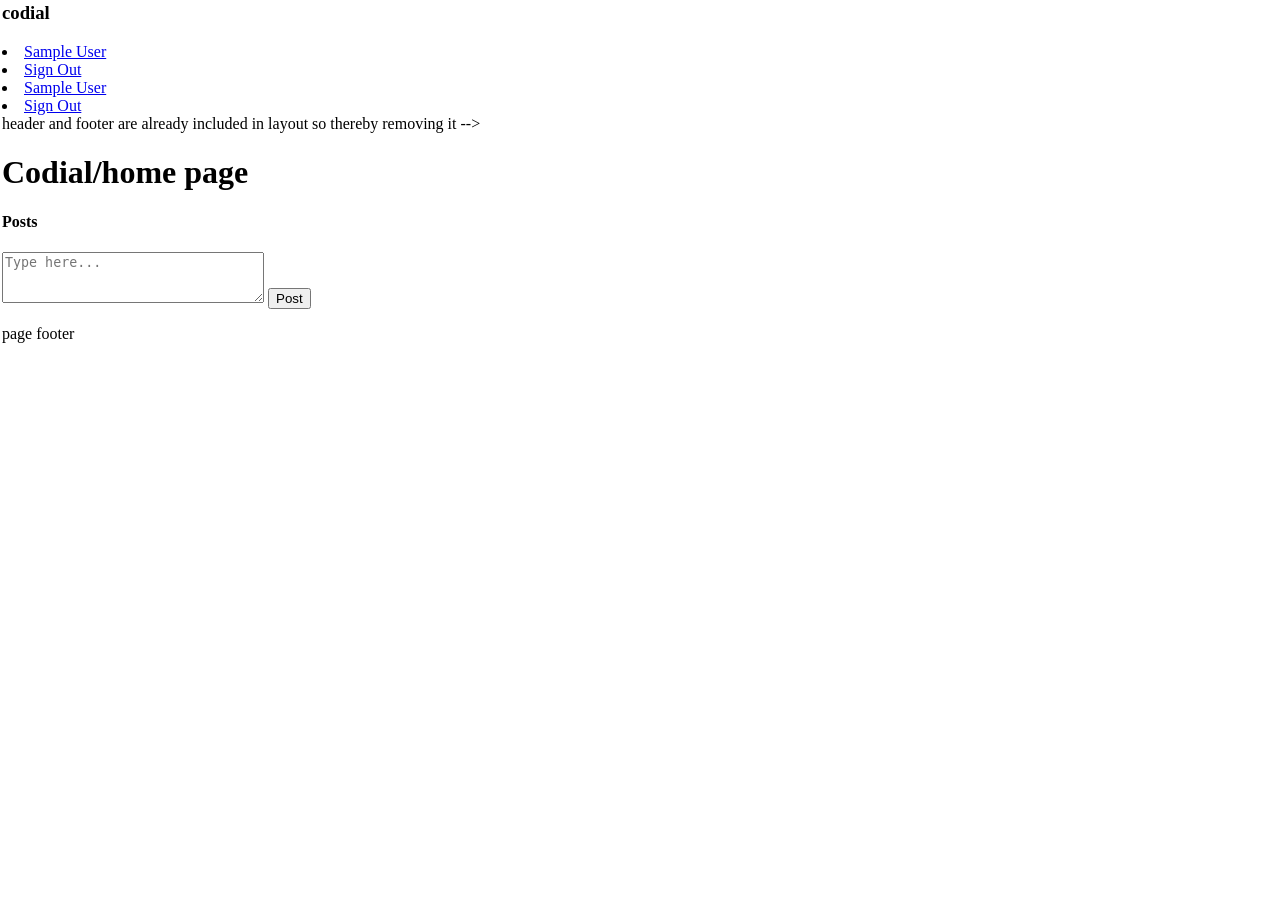
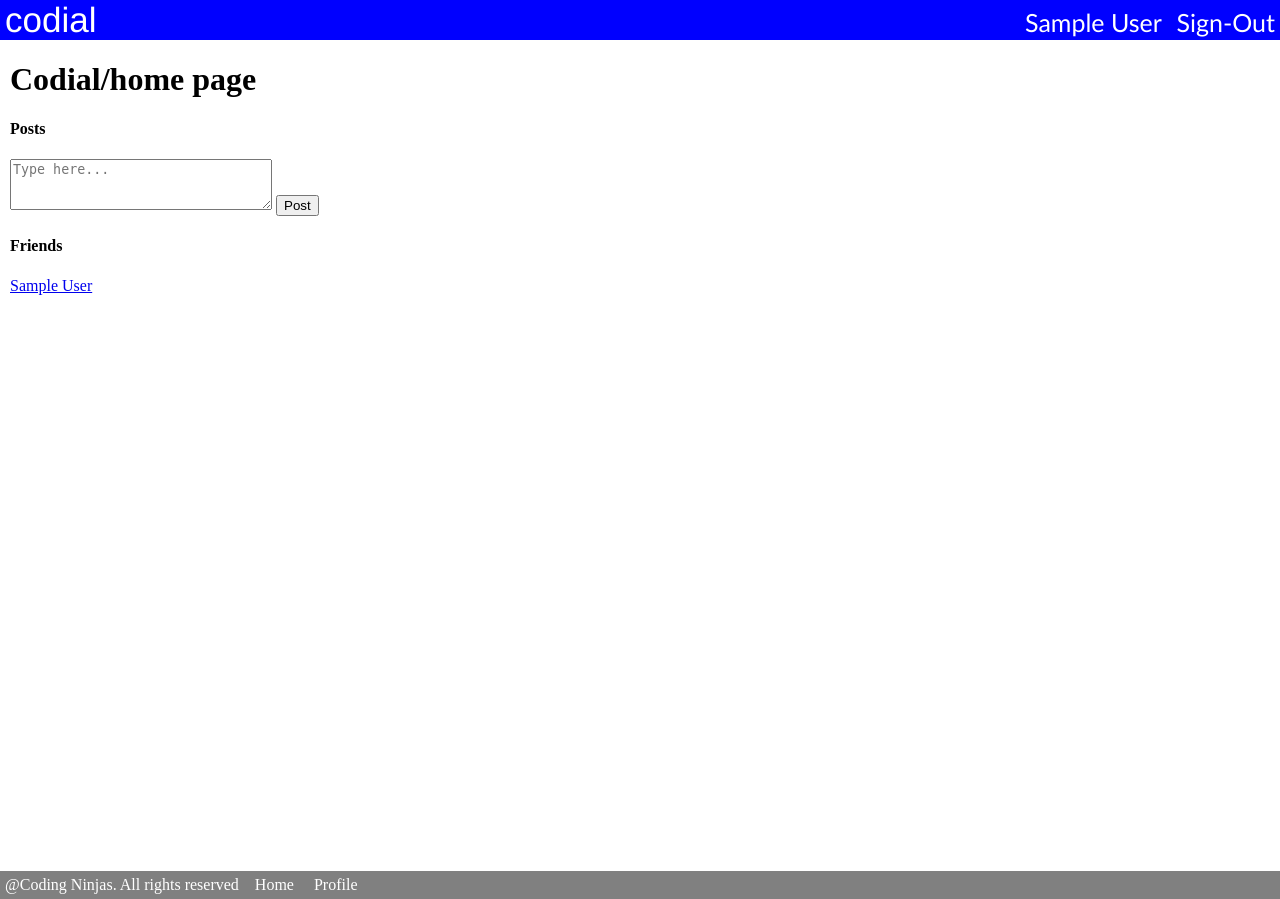
Before and after one commit to shishir474/codial, a Node server app: page / in a window 1280 px wide. Before the commit the page ends 343 px from the top, so only its background shows below. Run offline with Node 20, Linux system fonts and the light colour scheme; the visitor is signed in with stand-in values (Sample User, id 1); data that the repository does not hold is empty; some libraries are stand-ins or nearby versions.

Commit message:
display all the users on home page only if the user is logged in

```diff
--- /dev/null
+++ b/assets/css/footer.css
@@ -0,0 +1,9 @@
+footer {
+  display: flex;
+  align-content: flex-start;
+  padding: 5px;
+  background-color: grey;
+  color: white; }
+  footer div a {
+    text-decoration: none;
+    color: white; }
--- /dev/null
+++ b/assets/css/header.css
@@ -0,0 +1,17 @@
+#header {
+  display: flex;
+  flex-direction: row;
+  flex-wrap: nowrap;
+  background-color: blue;
+  color: white;
+  justify-content: space-between; }
+  #header div {
+    font-size: 35px;
+    margin-left: 5px;
+    font-family: 'Franklin Gothic Medium', 'Arial Narrow', Arial, sans-serif; }
+  #header #auth-links a {
+    font-size: 25px;
+    color: white;
+    text-decoration: none;
+    font-family: 'Gill Sans', 'Gill Sans MT', Calibri, 'Trebuchet MS', sans-serif;
+    margin-right: 5px; }
--- a/assets/css/layout.css
+++ b/assets/css/layout.css
@@ -1,3 +1,6 @@
 /* below styling will be applied to all the files that are following this layout */
 body {
-  margin: 2px; }
+  margin: 0px; }
+  body #layout-main {
+    height: 100%;
+    margin: 10px; }
--- a/assets/css/signup.css
+++ /dev/null
@@ -1,3 +0,0 @@
-body{
-    background-color: coral;
-}
--- /dev/null
+++ b/assets/scss/footer.scss
@@ -0,0 +1,11 @@
+footer{
+    display: flex;
+    align-content: flex-start;
+   padding: 5px;
+   background-color: grey;
+   color: white;
+   div a{
+       text-decoration: none;
+       color:white;
+   }
+}
--- /dev/null
+++ b/assets/scss/header.scss
@@ -0,0 +1,21 @@
+#header{
+    display: flex;
+    flex-direction: row;
+    flex-wrap: nowrap;
+    background-color: blue;
+    color: white;
+    justify-content: space-between;
+
+    div{
+        font-size: 35px;
+        margin-left:5px;
+        font-family:'Franklin Gothic Medium', 'Arial Narrow', Arial, sans-serif
+    }
+    #auth-links a{
+        font-size: 25px;
+        color: white;
+        text-decoration: none;
+        font-family:'Gill Sans', 'Gill Sans MT', Calibri, 'Trebuchet MS', sans-serif;
+         margin-right: 5px;
+    }
+}
--- a/assets/scss/layout.scss
+++ b/assets/scss/layout.scss
@@ -1,5 +1,8 @@
- /* below styling will be applied to all the files that are following this layout */
-body{
-    margin:2px;
-
+/* below styling will be applied to all the files that are following this layout */
+body {
+  margin:0px;
+  #layout-main{
+    height: 100%;
+    margin:10px;
+  }
 }
--- a/assets/scss/signup.scss
+++ /dev/null
@@ -1,3 +0,0 @@
-body{
-    background-color: coral;
-}
--- a/assets/scss/user_profile.scss
+++ b/assets/scss/user_profile.scss
@@ -1,3 +1,2 @@
-body{
-    background-color:lightpink;
-}
+body {
+  background-color: lightpink; }
--- a/controllers/home_controller.js
+++ b/controllers/home_controller.js
@@ -2,6 +2,7 @@
 // my callback function.Now I need to import this in my routes index.js file
 
 const Post = require("../models/post");
+const User = require("../models/User");
 
 module.exports.home = function(req,res){
     // res.end('<h1>Express is up for codial</h1>');
@@ -21,10 +22,17 @@ module.exports.home = function(req,res){
         }
     })
     .exec(function(err,posts){
-        return res.render('home',{
-            title:'Shishir',
-            posts: posts
-        });
+        // fetch all users and pass its refernce to home.ejs. Since we're using User model we need to import it
+        User.find({},function(err,users){
+            return res.render('home',{
+                title:'Shishir',
+                posts: posts,
+                all_users: users
+            });
+
+        })
+
+
     });
 
 
--- a/index.js
+++ b/index.js
@@ -24,15 +24,19 @@ const passportLocal = require('./config/passport-local-strategy');
 
 // TO SAVE SESSION COOKIE IN DB
 const MongoStore = require('connect-mongo')(session);
-var sassMiddleware = require('node-sass-middleware');
 
+// using sass Middleware package to use sass
+const sassMiddleware = require('node-sass-middleware');
+
+// these are the settings that I need to put for using SASS.I put this just before the server starts bcoz I need these files to be precompiled which are then served to the browser
+// Browser only understands CSS. at compilation these SASS files get converted to CSS files
 app.use(sassMiddleware({
    src: './assets/scss',
    dest: './assets/css',
-   debug: true,
-   outputStyle: 'extended',
+   debug: true, // do I need to display errors that are in the files during compilation.Yes obviously so Set to true. SEt to false if in production mode
+   outputStyle: 'extended', // do I want everything to be in a single line.NO obviously. We want it to e in multiple lines so extended
    prefix: '/css' // Where prefix is at <link rel="stylesheets" href="prefix/style.css"/>
-
+   //  prefix specifies where my server should look out for CSS files.. In /css folder
 }));
 
 
--- a/routes/users.js
+++ b/routes/users.js
@@ -6,7 +6,7 @@ const userController = require('../controllers/users_controller');
 // NOTE: userController is an object that has a key profile that holds the value of a function
 
 router.get('/', userController.userList);
-router.get('/profile', passport.checkAuthentication , userController.profile);
+router.get('/profile/:id', passport.checkAuthentication , userController.profile);
 router.get('/sign-up',userController.signUp);
 router.get('/sign-in',userController.signIn);
 router.post('/create',userController.create);
--- a/views/_footer.ejs
+++ b/views/_footer.ejs
@@ -1,3 +1,10 @@
 <footer>
-    page footer
+    <div>
+        @Coding Ninjas. All rights reserved&nbsp; &nbsp;&nbsp;
+    </div>
+    <div>
+        <a href="/">Home</a> &nbsp; &nbsp;
+        <a href="/users/profile">Profile</a>
+    </div>
+
 </footer>
--- a/views/_header.ejs
+++ b/views/_header.ejs
@@ -1,24 +1,23 @@
 <header>
-    <div>
-        <h3>codial</h3>
+    <div id="header">
+        <div>codial</div>
 
-
+    <div id="auth-links">
         <% if (locals.user) { %>
             <!-- if locals .user exists => user is signed in -->
 
-           <li><a href="/users/profile"> <%= user.name %></a> </li>
+           <a href="/users/profile"> <%= user.name %></a>
 
-           <li> <a href="/users/sign-out"> Sign Out</a> </li>
+            <a href="/users/sign-out"> Sign-Out</a>
 
          <% } else { %>
 
-            <li> <a href="/users/sign-in">sign-in</a></li>
-            <li><a href="/users/sign-up">sign-up</a></li>
+             <a href="/users/sign-in">Sign-in</a>
+            <a href="/users/sign-up">Sign-up</a>
 
 
          <% } %>
     </div>
 
-
-
+    </div>
 </header>
--- a/views/home.ejs
+++ b/views/home.ejs
@@ -18,7 +18,8 @@
     </head>
     <body>
 
-        <!-- <%- include('_header') %>  header and footer are already included in layout so thereby removing it  -->
+        <!--  since we're loading this page according to a layout we're removing this line <- include('_header') %>   -->
+        <!-- header and footer are already included in layout so thereby removing it -->
         <h1>Codial/home page</h1>
         <section id="feed-posts">
             <h4>Posts</h4>
@@ -44,6 +45,19 @@
             <%}%>
         </ul>
 
+        <!-- Displaying all the users on home page only if the user is logged in. For this I need to fetch all the users. SO go to homeController and pass reference of all users -->
+        <% if (locals.user){ %>
+        <section id="user-friends">
+            <h4>Friends</h4>
+            <% for (u of all_users){ %>
+                <p>
+                    <!-- linking the name of the user to its profile. That's why passing the user id as part of URL -->
+                    <!-- since we're modifying route make the corresponding changes in the router user.js -->
+                    <a href="/users/profile/<%= u.id %>"> <%= u.name %> </a>
+                </p>
+            <% } %>
+        </section>
+       <% } %>
 
         <!-- <%- include('_footer')%> -->
     </body>
--- a/views/layout.ejs
+++ b/views/layout.ejs
@@ -3,11 +3,13 @@
 <head>
   <!-- This will be the common styling to all the files that are rendered using this layout -->
   <link rel="stylesheet" href="/css/layout.css">
+  <link rel="stylesheet" href="/css/header.css">
+  <link rel="stylesheet" href="/css/footer.css">
   <%- style %>
 </head>
 <body>
   <%- include('_header') %>
-  <main>
+  <main id="layout-main">
     <%- body %>
   </main>
 
--- a/views/user.ejs
+++ b/views/user.ejs
@@ -6,7 +6,7 @@
         <link rel="stylesheet" href="/css/user_profile.css">
     </head>
     <body>
-        <!-- <%- include('_header') %> -->
+        <!-- <- include('_header') %> -->
         <!-- as I've already included my header and footer in layout.ejs that's why I'm omitting(bcoz it's appering twice) this part in body part  -->
         <h1>Hey <%= title%>, you've got <%= number %> users </h1>
         <!-- <%- include('_footer') %> -->
--- a/views/user_sign_in.ejs
+++ b/views/user_sign_in.ejs
@@ -1,4 +1,4 @@
-<h1>user sign in</h1>
+<h1>User Sign in</h1>
 
 <!--  whenever a user logs in it creates a session and when he signs out that session gets destroyed  -->
 
```
Also changed, not shown: controllers/users_controller.js (+13 -4 lines).
